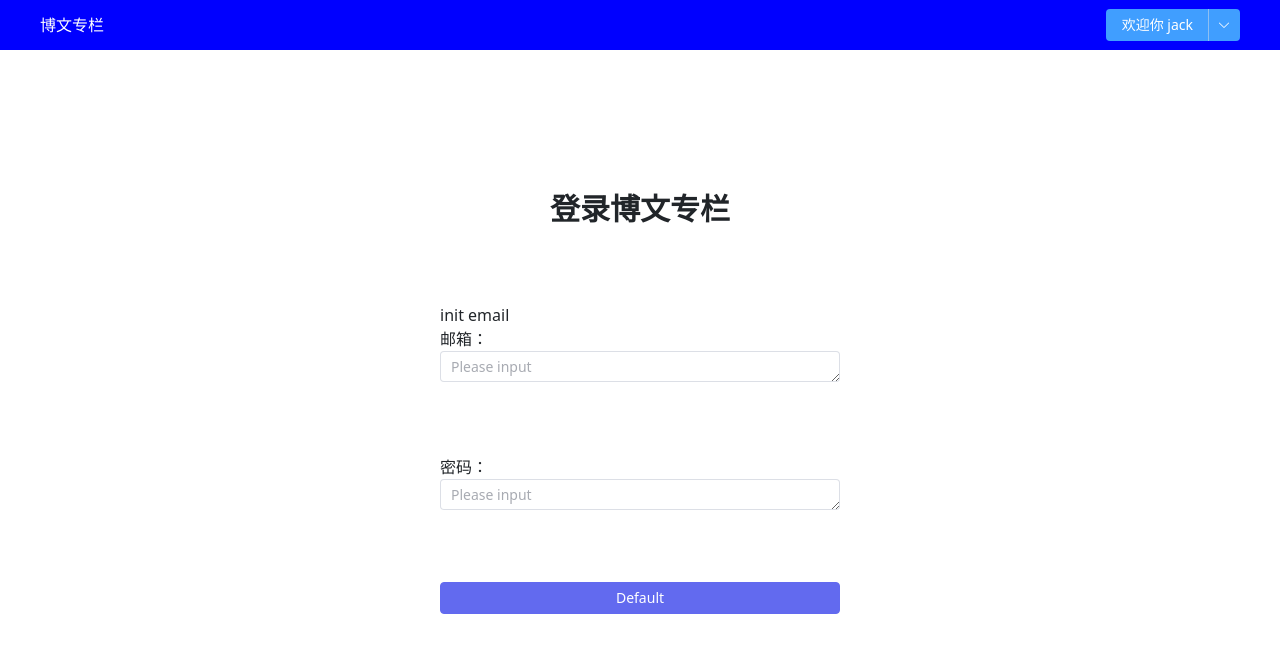
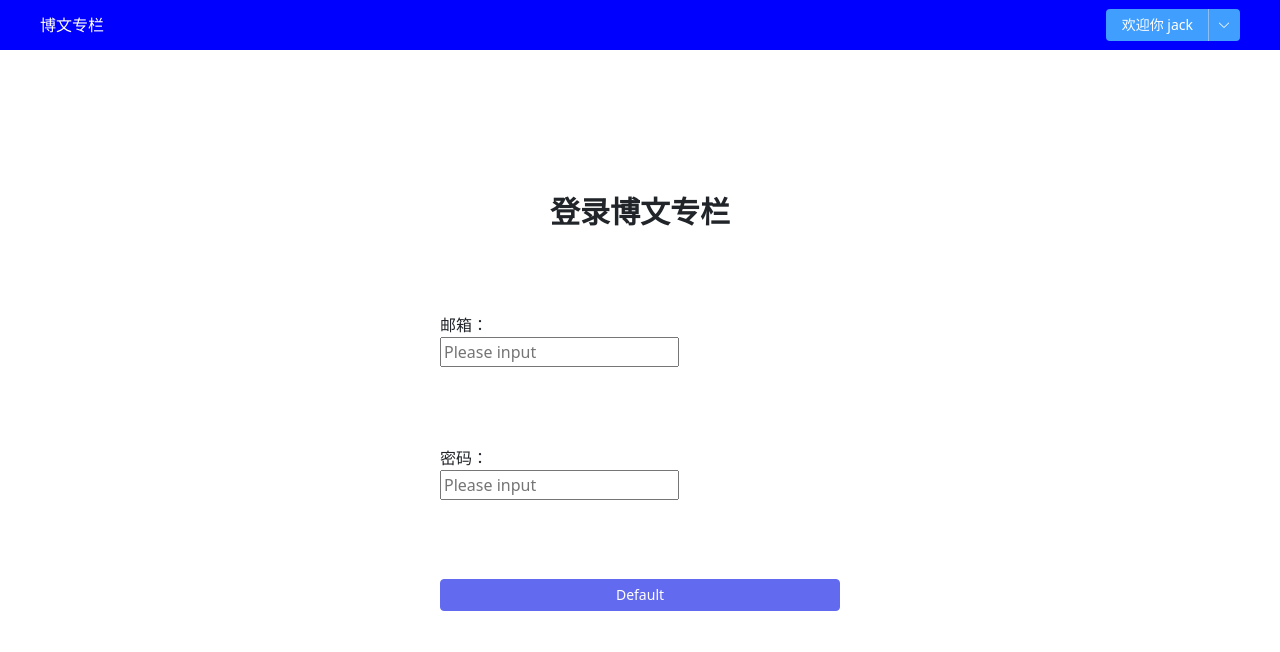
Before and after one commit to wangchongfire/bowen, a Vue app: page / in a window 1280 px wide. Shown: the top 652 px of the page. Built offline with nearby package versions, Linux system fonts and the light colour scheme.

Commit message:
5-4 v-model实现父子组件双向数据绑定

```diff
--- a/src/App.vue
+++ b/src/App.vue
@@ -3,10 +3,13 @@
     <GlobalHeader :user="userData" />
     <!-- <ColumnList :list="testData"/> -->
     <ValidateForm>
-      <ValidateInput :rules="emailRules" @updateVal="handleUpdateVal">{{ modelVal }}
+      <ValidateInput
+        type="text"
+        v-model:modelValue="modelVal"
+       :rules="emailRules">
         <div>邮箱：</div>
       </ValidateInput>
-      <ValidateInput>
+      <ValidateInput type="password">
         <div>密码：</div>
       </ValidateInput>
     </ValidateForm>
@@ -27,9 +30,6 @@ const emailRules: IRuleProp[] = [
 ]
 // 表单数据之邮箱数据的响应式
 const modelVal = ref('init email');
-const handleUpdateVal = (newVal:string) => {
-  modelVal.value = newVal;
-}
 
 // 传给首页header的数据
 const userData: IUser = {
--- a/src/components/ValidateInput.vue
+++ b/src/components/ValidateInput.vue
@@ -1,15 +1,21 @@
 <template>
     <div class="form-input">
         <slot></slot>
-        <el-input
+        <input
+        v-bind="$attrs"
         @blur="validateEmail"
         @input="updateVal"
-        v-model="inputRef.val" autosize type="textarea" placeholder="Please input" />
+        v-model="inputRef.val" autosize placeholder="Please input" />
         <p v-if="inputRef.error" v-text="inputRef.message"></p>
     </div>
 </template>
 <script setup lang="ts">
-import { PropType, reactive} from 'vue';
+import { PropType, reactive,defineOptions,defineEmits,defineProps} from 'vue';
+
+// 设置根组件不继承属性
+defineOptions({
+    inheritAttrs:false,
+})
 
 const emailReg = /^[a-zA-Z0-9.!#$%&’*+/=?^_`{|}~-]+@[a-zA-Z0-9-]+(?:\.[a-zA-Z0-9-]+)*$/;
 
@@ -18,8 +24,7 @@ interface IRuleProp{
     type:'required' | 'email';
     message:string;
 }
-// 接受父组件传来的值，包括验证规则
-// eslint-disable-next-line no-undef
+// 接受父组件传来的值，包括验证规则、双向绑定的数据modelValue
 const props = defineProps({
     rules:Array as PropType<IRuleProp[]>,
     modelVal:String,
@@ -54,10 +59,9 @@ const validateEmail = () => {
     }
 }
 
-// eslint-disable-next-line no-undef
-const emit = defineEmits(['updateVal'])
+const emit = defineEmits(['update:modelValue']);
 // 监听输入框的数据更新
 const updateVal = () => {
-    emit('updateVal',inputRef.val);
+    emit('update:modelValue',inputRef.val);
 }
 </script>
```
Also changed, not shown: 1 other file (tests, documents, lock files or other folders).
